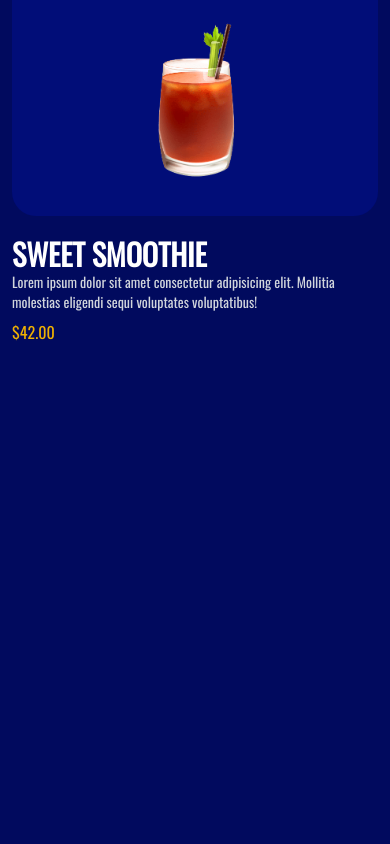
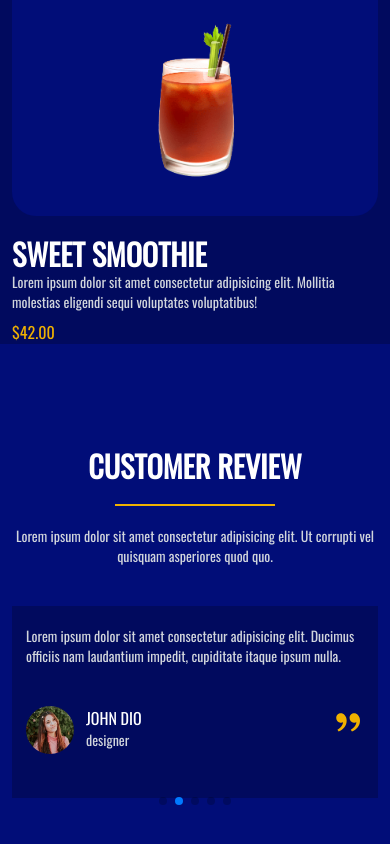
Before and after one commit to temesgenkindie21-dev/Burger_House, a React (Vite) app: page / in a window 390 px wide. Shown: the part 9554-10398 px from the top of the page. Before the commit the page ends 9898 px from the top, so only its background shows below. Built offline with nearby package versions, Linux system fonts and the light colour scheme.

Commit message:
Review page is done

```diff
--- a/package.json
+++ b/package.json
@@ -17,6 +17,7 @@
     "@tailwindcss/vite": "^4.3.0",
     "react": "^19.2.6",
     "react-dom": "^19.2.6",
+    "swiper": "^12.2.0",
     "tailwindcss": "^4.3.0"
   },
   "devDependencies": {
--- a/src/App.jsx
+++ b/src/App.jsx
@@ -4,6 +4,7 @@ import Home from './Components/HomePage/Home'
 import CatagoriPromotion from './Components/HomePage/CatagoriPromotion'
 import AboutUs from './Components/HomePage/AboutUs'
 import Menu from './Components/HomePage/Menu'
+import Review from './Components/HomePage/Review'
 
 function App() {
   return (
@@ -13,6 +14,7 @@ function App() {
       <CatagoriPromotion />
       <AboutUs />
       <Menu />
+      <Review />
     </>
   )
 }
--- /dev/null
+++ b/src/Components/HomePage/Review.jsx
@@ -0,0 +1,114 @@
+import React from "react";
+import { Swiper, SwiperSlide } from "swiper/react";
+import { Pagination, Autoplay } from "swiper/modules";
+import "swiper/css";
+import "swiper/css/pagination";
+import "swiper/element/css/autoplay";
+
+import Review1 from "../../assets/img/review-1.jpg";
+import Review2 from "../../assets/img/review-2.jpg";
+import Review3 from "../../assets/img/review-3.jpg";
+import Review4 from "../../assets/img/review-4.jpg";
+import Review5 from "../../assets/img/review-5.jpg";
+import {
+  RiDoubleQuotesL,
+  RiDoubleQuotesR,
+  RiQuoteText,
+} from "@remixicon/react";
+
+function Section5Page() {
+  const review = [
+    {
+      img: Review1,
+    },
+    {
+      img: Review2,
+    },
+    {
+      img: Review3,
+    },
+    {
+      img: Review4,
+    },
+    {
+      img: Review5,
+    },
+  ];
+  return (
+    <div
+      className="bg-[#010d78] lg:h-screen pt-16 dark:bg-zinc-700 dark:text-white"
+      id="review"
+    >
+      <div className="max-w-screen-lg mx-auto px-[12px]  py-10 ">
+        <div>
+          <h2 className="uppercase font-bold text-3xl lg:text-6xl text-center">
+            customer review
+          </h2>
+          <div className="w-40 h-[2px] bg-yellow-500 mx-auto my-5"></div>
+          <p className="text-sm text-gray-300 text-center mb-5">
+            Lorem ipsum dolor sit amet consectetur adipisicing elit. Ut corrupti
+            vel quisquam asperiores quod quo.
+          </p>
+        </div>
+
+        <Swiper
+          modules={[Pagination, Autoplay]}
+          grabCursor={true}
+          pagination={{ clickable: true }}
+          loop={true}
+          autoplay={{ delay: 3000 }}
+          breakpoints={{
+            640: {
+              spaceBetween: 30,
+              slidesPerView: 1,
+            },
+            720: {
+              spaceBetween: 30,
+              slidesPerView: 2,
+            },
+            1024: {
+              spaceBetween: 30,
+              slidesPerView: 3,
+            },
+          }}
+        >
+          {review.map((value, index) => {
+            return (
+              <SwiperSlide>
+                <div key={index}>
+                  <div className="mx-auto my-5 py-5 px-[14px] bg-[#010a5e] h-48 dark:bg-zinc-900 dark:text-white">
+                    <p className="text-sm text-gray-300 mb-10 mx-auto">
+                      Lorem ipsum dolor sit amet consectetur adipisicing elit.
+                      Ducimus officiis nam laudantium impedit, cupiditate itaque
+                      ipsum nulla.
+                    </p>
+                    <div className="flex flex-row  gap-3">
+                      <div>
+                        <img
+                          className="w-12 h-12 rounded-full"
+                          src={value.img}
+                          alt=""
+                        />
+                      </div>
+                      <div className="flex flex-col">
+                        <p className="uppercase">john dio</p>
+                        <p className="capitalization text-sm text-gray-300">
+                          designer
+                        </p>
+                      </div>
+                      <div className="ml-auto">
+                        <RiDoubleQuotesR size={32} color="#f0b100" />
+                      </div>
+                    </div>
+                  </div>
+                </div>
+              </SwiperSlide>
+            );
+          })}
+        </Swiper>
+      </div>
+    </div>
+  );
+}
+
+export default Section5Page;
```
Also changed, not shown: 1 other file (tests, documents, lock files or other folders).
